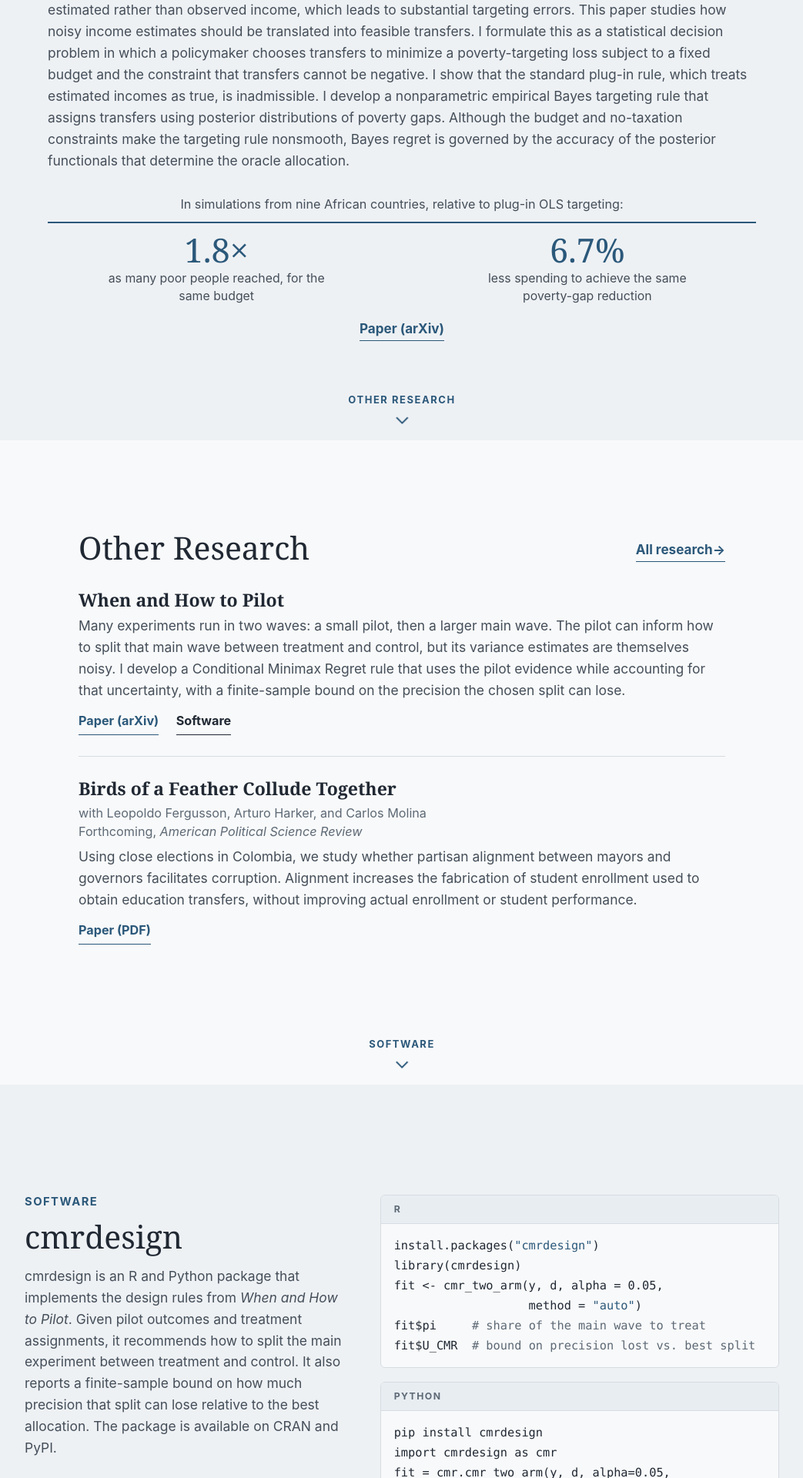
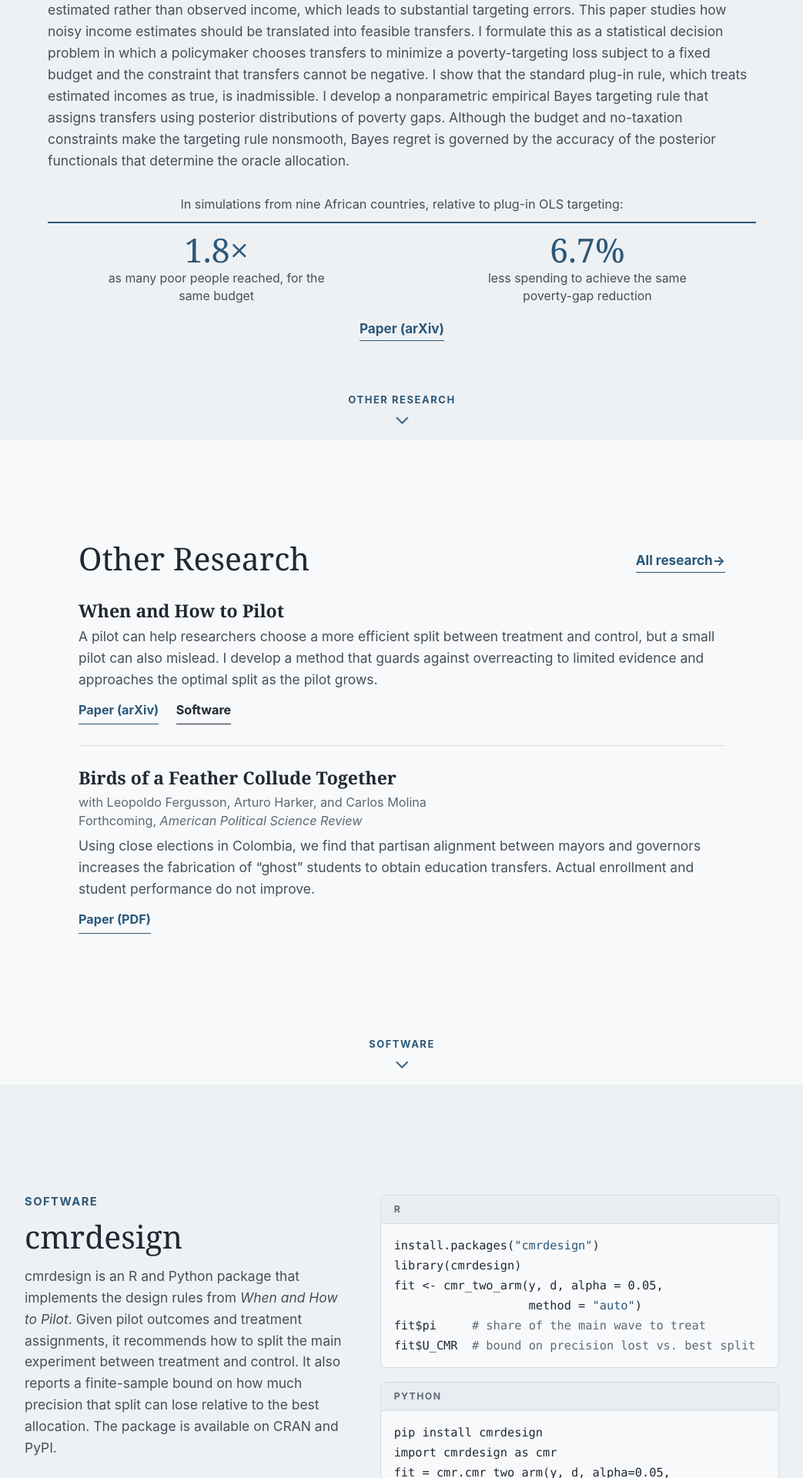
Before and after one commit to juancyamin/juancyamin.github.io, a Jekyll site: the page built from _pages/about.md, in a window 1280 px wide. Shown: the part 1228-3148 px from the top of the page at 77% size, without its empty margins (118-1161 px from the left). Built offline with Jekyll 4.4.1, drawn with Linux system fonts in a browser that asks for light colours.

Commit message:
Match homepage paper summaries to research page

```diff
--- a/_pages/about.md
+++ b/_pages/about.md
@@ -233,7 +233,7 @@ redirect_from:
       <div class="d2-research-list">
         <article class="d2-entry">
           <h3><a href="/research/#when-and-how-to-pilot">When and How to Pilot</a></h3>
-          <p>Many experiments run in two waves: a small pilot, then a larger main wave. The pilot can inform how to split that main wave between treatment and control, but its variance estimates are themselves noisy. I develop a Conditional Minimax Regret rule that uses the pilot evidence while accounting for that uncertainty, with a finite-sample bound on the precision the chosen split can lose.</p>
+          <p>A pilot can help researchers choose a more efficient split between treatment and control, but a small pilot can also mislead. I develop a method that guards against overreacting to limited evidence and approaches the optimal split as the pilot grows.</p>
           <nav class="d2-link-row" aria-label="Pilot paper links">
             <a class="d2-primary" href="https://arxiv.org/abs/2607.16982">Paper (arXiv)</a>
             <a href="#software">Software</a>
@@ -242,7 +242,7 @@ redirect_from:
         <article class="d2-entry">
           <h3><a href="/research/#birds-of-a-feather">Birds of a Feather Collude Together</a></h3>
           <p class="d2-meta">with Leopoldo Fergusson, Arturo Harker, and Carlos Molina<br>Forthcoming, <em>American Political Science Review</em></p>
-          <p>Using close elections in Colombia, we study whether partisan alignment between mayors and governors facilitates corruption. Alignment increases the fabrication of student enrollment used to obtain education transfers, without improving actual enrollment or student performance.</p>
+          <p>Using close elections in Colombia, we find that partisan alignment between mayors and governors increases the fabrication of &ldquo;ghost&rdquo; students to obtain education transfers. Actual enrollment and student performance do not improve.</p>
           <nav class="d2-link-row" aria-label="Corruption paper links">
             <a class="d2-primary" href="/files/subnational-alignment-corruption.pdf">Paper (PDF)</a>
           </nav>
```
